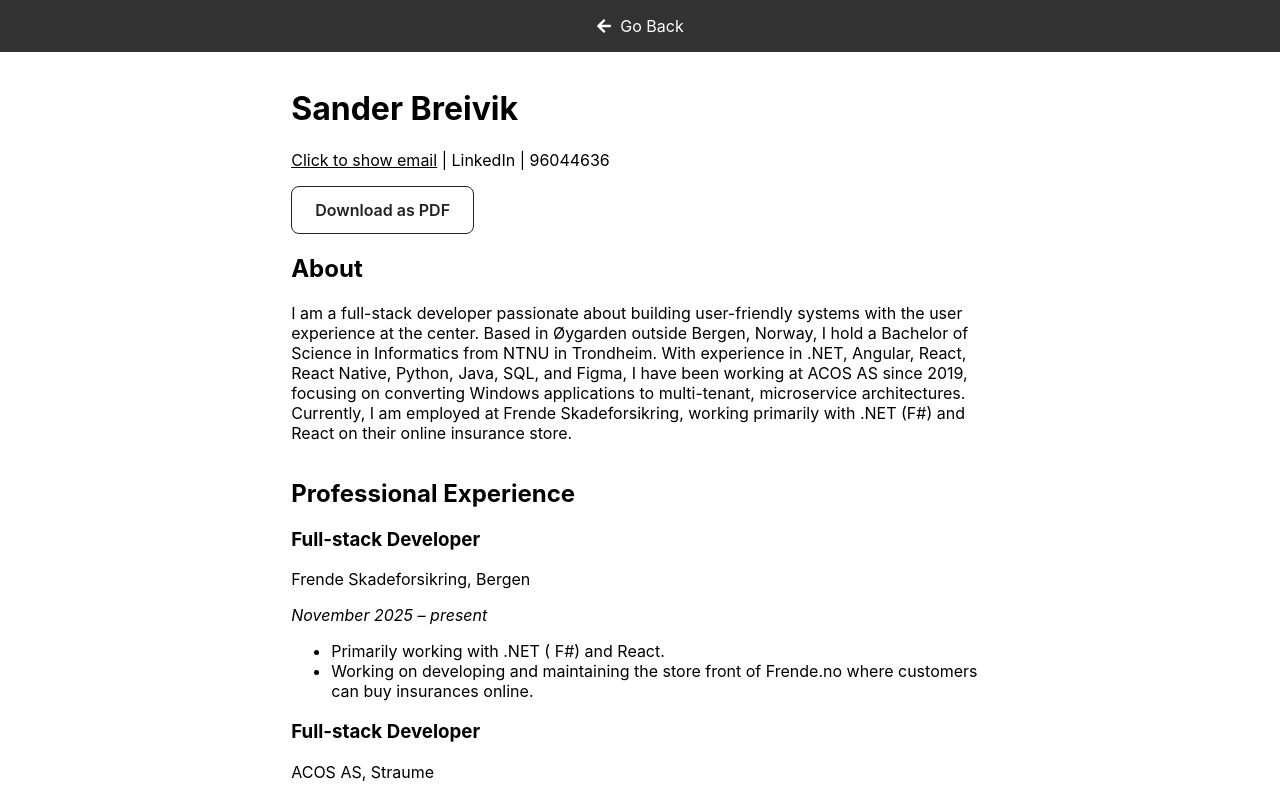
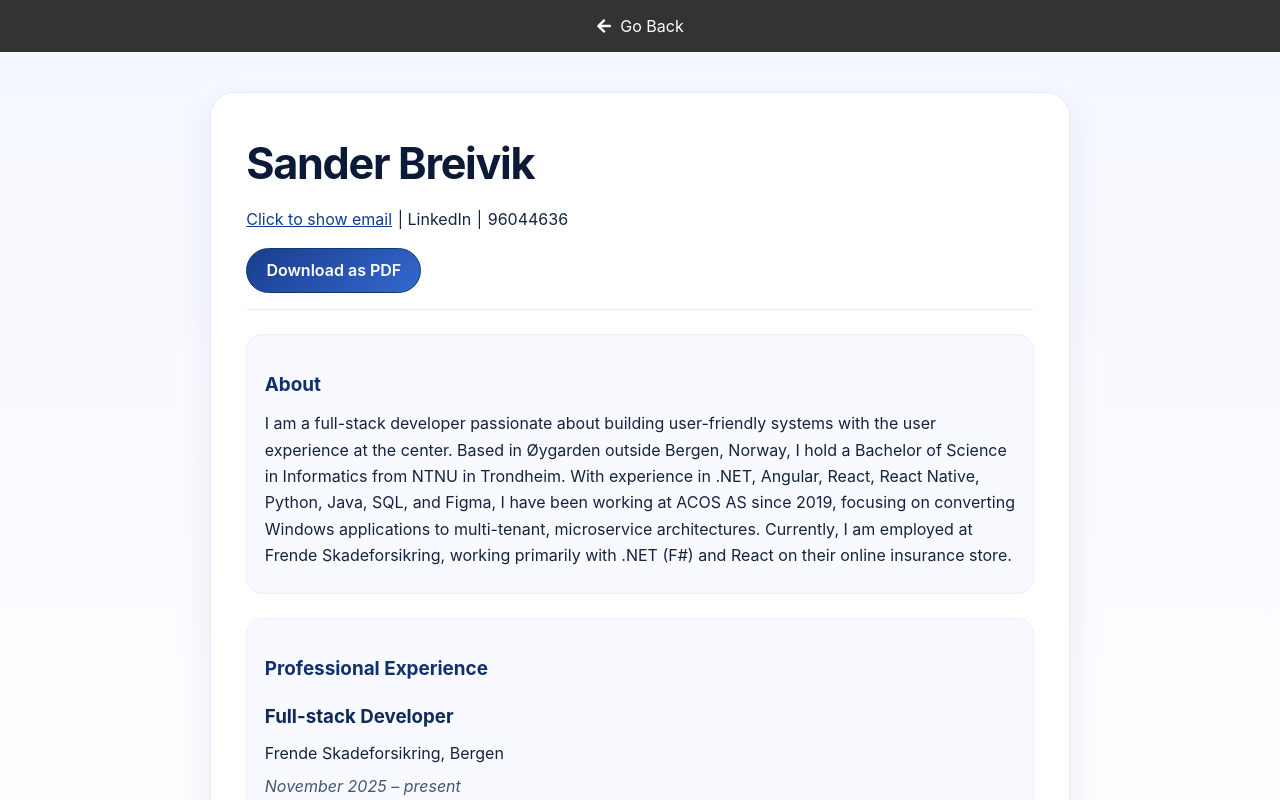
Before and after one commit to SanderBreivik/SanderBreivik.no, a Next.js app: page /CV-en in a window 1280 px wide. Shown: the top 800 px of the page. Built offline with nearby package versions, Linux system fonts and the light colour scheme.

Commit message:
Make CVs look better

```diff
--- a/pages/CV-en.tsx
+++ b/pages/CV-en.tsx
@@ -9,13 +9,26 @@
 
 const CV = () => {
   const [emailRevealed, setEmailRevealed] = useState(false);
+  const [isDownloading, setIsDownloading] = useState(false);
+  const [downloadError, setDownloadError] = useState<string | null>(null);
+  const decodedEmail = getDecodedEmail();
 
   const revealEmail = useCallback(() => {
     setEmailRevealed(true);
   }, []);
 
-  const handleDownloadPDF = useCallback(() => {
-    downloadCVAsPDF("Sander_Breivik_CV_EN.pdf");
+  const handleDownloadPDF = useCallback(async () => {
+    setIsDownloading(true);
+    setDownloadError(null);
+
+    try {
+      await downloadCVAsPDF("Sander_Breivik_CV_EN.pdf");
+    } catch (error) {
+      console.error(error);
+      setDownloadError("Something went wrong while generating the PDF. Please try again.");
+    } finally {
+      setIsDownloading(false);
+    }
   }, []);
 
   return (
@@ -26,29 +39,25 @@
           <div
             id="cv-content"
             className={styles.cvContent}
-            style={{ padding: "1rem" }}
           >
             <header>
               <h1>Sander Breivik</h1>
-              <p>
+              <p className={styles.contactLine}>
+                <span className={styles.screenOnlyEmail}>
                   {emailRevealed ? (
-                  <a href={`mailto:${getDecodedEmail()}`}>{getDecodedEmail()}</a>
+                    <a href={`mailto:${decodedEmail}`}>{decodedEmail}</a>
                   ) : (
                     <button
                       onClick={revealEmail}
-                    style={{
-                      background: 'none',
-                      border: 'none',
-                      color: 'inherit',
-                      textDecoration: 'underline',
-                      cursor: 'pointer',
-                      font: 'inherit',
-                      padding: 0
-                    }}
+                      className={styles.inlineRevealBtn}
                     >
                       Click to show email
                     </button>
-                )}{" "}|{" "}
+                  )}
+                </span>
+                <span className={styles.pdfOnlyEmail}>{decodedEmail}</span>
+                <span data-pdf-hide="true">
+                  |{" "}
                   <a
                     href="https://linkedin.com/in/sanderbreivik"
                     target="_blank"
@@ -56,11 +65,21 @@
                   >
                     LinkedIn
                   </a>
-                {" "}|{" "}<a type="tel">96044636</a>
+                  {" "}
+                </span>
+                |{" "}
+                <a href="tel:96044636">96044636</a>
               </p>
-              <button onClick={handleDownloadPDF} id="downloadBtn" className={styles.downloadBtn}>
-                Download as PDF
+              <div className={styles.actions} data-pdf-hide="true">
+                <button
+                  onClick={handleDownloadPDF}
+                  className={styles.downloadBtn}
+                  disabled={isDownloading}
+                >
+                  {isDownloading ? "Generating PDF..." : "Download as PDF"}
                 </button>
+              </div>
+              {downloadError && <p className={styles.errorText}>{downloadError}</p>}
             </header>
 
             <section>
--- a/pages/styles/CV.module.scss
+++ b/pages/styles/CV.module.scss
@@ -1,75 +1,184 @@
 .wrapper {
     display: flex;
-    flex-direction: column;
     justify-content: center;
-    align-items: center;
+    width: 100%;
+    background: linear-gradient(180deg, #f5f8ff 0%, #ffffff 38%);
 }
 
 .container {
-    padding: 0 2rem;
-    height: 100%;
+    padding: 2.5rem 1rem 4rem;
+    width: 100%;
     display: flex;
-    flex-direction: column;
     justify-content: center;
-    align-items: center;
 }
 
 .cvContent {
     display: flex;
     flex-direction: column;
-    justify-content: center;
-    max-width: 60%;
+    gap: 1.5rem;
+    width: min(100%, 860px);
+    background-color: #ffffff;
+    border: 1px solid #e7ecf8;
+    border-radius: 24px;
+    box-shadow: 0 14px 36px rgba(25, 39, 77, 0.08);
+    padding: 2.2rem 2.2rem 2.5rem;
+    line-height: 1.65;
+    color: #15233f;
+
+    header {
+        border-bottom: 1px solid #e8edf7;
+        padding-bottom: 1rem;
+    }
+
+    h1 {
+        margin: 0;
+        font-size: clamp(2rem, 4vw, 2.7rem);
+        letter-spacing: -0.03em;
+        color: #0c1a38;
+    }
+
+    h2 {
+        font-size: 1.18rem;
+        margin-bottom: 0.65rem;
+        color: #10316d;
+    }
+
+    h3 {
+        margin-bottom: 0.25rem;
+        color: #0f2a5a;
+    }
+
+    p {
+        margin: 0.4rem 0;
+    }
+
+    i {
+        color: #445676;
+    }
+
+    section {
+        background: #f8faff;
+        border: 1px solid #ebf0fb;
+        border-radius: 16px;
+        padding: 1.1rem 1.1rem 1.15rem;
+    }
+
+    ul {
+        margin-top: 0.45rem;
+        padding-left: 1.2rem;
+    }
+
+    li + li {
+        margin-top: 0.3rem;
+    }
+}
+
+.contactLine {
+    display: flex;
+    flex-wrap: wrap;
+    align-items: center;
+    gap: 0.35rem;
+    margin: 0.55rem 0 0;
+}
+
+.inlineRevealBtn {
+    background: none;
+    border: none;
+    color: #103c8f;
+    text-decoration: underline;
+    cursor: pointer;
+    font: inherit;
+    padding: 0;
+}
+
+.screenOnlyEmail {
+    display: inline;
+}
+
+.pdfOnlyEmail {
+    display: none;
+}
+
+.cvContent.pdfMode {
+    .screenOnlyEmail {
+        display: none;
+    }
+
+    .pdfOnlyEmail {
+        display: inline;
+    }
+}
+
+.actions {
+    margin-top: 1rem;
 }
 
 @media screen and (max-width: 768px) {
-    .downloadBtn {
-        display: none !important;
+    .cvContent {
+        border-radius: 16px;
+        padding: 1.2rem;
     }
 
-    .cvContent {
-        max-width: 100%;
+    .container {
+        padding: 1.2rem 0.8rem 2.6rem;
+    }
+
+    .downloadBtn {
+        width: 100%;
     }
 }
 
 .downloadBtn {
-    background-color: #FFFFFF;
-    border: 1px solid #222222;
-    border-radius: 8px;
+    background: linear-gradient(140deg, #193d8c, #3468cf);
+    border: 1px solid #103779;
+    border-radius: 999px;
     box-sizing: border-box;
-    color: #222222;
+    color: #ffffff;
     cursor: pointer;
     display: inline-block;
-    font-family: Circular, -apple-system, BlinkMacSystemFont, Roboto, "Helvetica Neue", sans-serif;
+    font-family: -apple-system, BlinkMacSystemFont, "Segoe UI", Roboto, "Helvetica Neue", sans-serif;
     font-size: 16px;
     font-weight: 600;
-    line-height: 20px;
+    line-height: 1.2;
     margin: 0;
     outline: none;
-    padding: 13px 23px;
+    padding: 0.75rem 1.2rem;
     position: relative;
     text-align: center;
     text-decoration: none;
     touch-action: manipulation;
-    transition: box-shadow .2s, -ms-transform .1s, -webkit-transform .1s, transform .1s;
+    transition: box-shadow 0.2s, transform 0.1s ease;
     user-select: none;
     -webkit-user-select: none;
     width: auto;
 }
 
+.downloadBtn:hover {
+    box-shadow: 0 8px 20px rgba(38, 93, 190, 0.28);
+    transform: translateY(-1px);
+}
+
 .downloadBtn:focus-visible {
-    box-shadow: #222222 0 0 0 2px, rgba(255, 255, 255, 0.8) 0 0 0 4px;
-    transition: box-shadow .2s;
+    box-shadow: #11326d 0 0 0 2px, rgba(96, 144, 244, 0.38) 0 0 0 5px;
+    transition: box-shadow 0.2s;
 }
 
 .downloadBtn:active {
-    background-color: #F7F7F7;
-    border-color: #000000;
-    transform: scale(.96);
+    transform: translateY(0);
+    box-shadow: none;
 }
 
 .downloadBtn:disabled {
-    border-color: #DDDDDD;
-    color: #DDDDDD;
+    background: #e1e7f2;
+    border-color: #ced8ea;
+    color: #5a6986;
     cursor: not-allowed;
-    opacity: 1;
+    box-shadow: none;
+    transform: none;
 }
+
+.errorText {
+    margin-top: 0.7rem;
+    color: #a13232;
+    font-weight: 500;
+}
--- a/utils/pdf.ts
+++ b/utils/pdf.ts
@@ -7,46 +7,98 @@
  */
 export const downloadCVAsPDF = async (filename: string = "Sander_Breivik_CV.pdf"): Promise<void> => {
   const input = document.getElementById("cv-content");
-  const downloadBtn = document.getElementById("downloadBtn");
 
   if (!input) {
-    console.error("CV content element not found");
-    return;
+    throw new Error("CV content element was not found.");
   }
 
   const originalColor = input.style.color;
-  const originalDisplay = downloadBtn?.style.display;
+  const hadPdfModeClass = input.classList.contains("pdfMode");
+  const hiddenElements = Array.from(document.querySelectorAll<HTMLElement>("[data-pdf-hide='true']"));
+  const originalDisplays = hiddenElements.map((element) => element.style.display);
 
   input.style.color = "black";
-  if (downloadBtn) {
-    downloadBtn.style.display = "none";
-  }
+  input.classList.add("pdfMode");
+  hiddenElements.forEach((element) => {
+    element.style.display = "none";
+  });
 
   try {
-    const canvas = await html2canvas(input, { scale: 2 });
-    const imgData = canvas.toDataURL("image/png");
-    const pdf = new jsPDF("p", "mm", "a4");
-    const imgWidth = 210; // A4 width in mm
-    const pageHeight = 295; // A4 height in mm
-    const imgHeight = (canvas.height * imgWidth) / canvas.width;
-    let heightLeft = imgHeight;
-    let position = 0;
+    const scale = Math.max(2, Math.min(window.devicePixelRatio || 1, 3));
+    const canvas = await html2canvas(input, {
+      scale,
+      useCORS: true,
+      backgroundColor: "#ffffff",
+      windowWidth: input.scrollWidth,
+      windowHeight: input.scrollHeight,
+    });
 
-    pdf.addImage(imgData, "PNG", 0, position, imgWidth, imgHeight);
-    heightLeft -= pageHeight;
+    const pdf = new jsPDF({ orientation: "portrait", unit: "mm", format: "a4", compress: true });
+    const pageWidth = pdf.internal.pageSize.getWidth();
+    const pageHeight = pdf.internal.pageSize.getHeight();
+    const margin = 10;
+    const printableWidth = pageWidth - margin * 2;
+    const printableHeight = pageHeight - margin * 2;
+    const pxPerMm = canvas.width / printableWidth;
+    const pageHeightPx = Math.floor(printableHeight * pxPerMm);
 
-    while (heightLeft >= 0) {
-      position = heightLeft - imgHeight;
-      pdf.addPage();
-      pdf.addImage(imgData, "PNG", 0, position, imgWidth, imgHeight);
-      heightLeft -= pageHeight;
+    let renderedHeightPx = 0;
+    let pageIndex = 0;
+
+    while (renderedHeightPx < canvas.height) {
+      const sliceHeightPx = Math.min(pageHeightPx, canvas.height - renderedHeightPx);
+      const pageCanvas = document.createElement("canvas");
+      pageCanvas.width = canvas.width;
+      pageCanvas.height = sliceHeightPx;
+
+      const context = pageCanvas.getContext("2d");
+      if (!context) {
+        throw new Error("Failed to create canvas context while generating PDF.");
+      }
+
+      context.drawImage(
+        canvas,
+        0,
+        renderedHeightPx,
+        canvas.width,
+        sliceHeightPx,
+        0,
+        0,
+        canvas.width,
+        sliceHeightPx,
+      );
+
+      const pageImage = pageCanvas.toDataURL("image/jpeg", 0.95);
+      if (pageIndex > 0) {
+        pdf.addPage();
+      }
+
+      const renderedHeightMm = sliceHeightPx / pxPerMm;
+      pdf.addImage(pageImage, "JPEG", margin, margin, printableWidth, renderedHeightMm, undefined, "FAST");
+      renderedHeightPx += sliceHeightPx;
+      pageIndex += 1;
     }
 
+    pdf.setProperties({
+      title: "Sander Breivik CV",
+      subject: "Curriculum Vitae",
+      author: "Sander Breivik",
+    });
+
     pdf.save(filename);
+  } catch (error) {
+    if (error instanceof Error) {
+      throw error;
+    }
+
+    throw new Error("An unknown error occurred while generating the PDF.");
   } finally {
     input.style.color = originalColor;
-    if (downloadBtn) {
-      downloadBtn.style.display = originalDisplay || "inherit";
+    if (!hadPdfModeClass) {
+      input.classList.remove("pdfMode");
     }
+    hiddenElements.forEach((element, index) => {
+      element.style.display = originalDisplays[index] || "";
+    });
   }
 };
```
Also changed, not shown: pages/CV-no.tsx (+37 -19 lines), 1 other file (tests, documents, lock files or other folders). Lines whose indentation alone changed are shown as unchanged.
